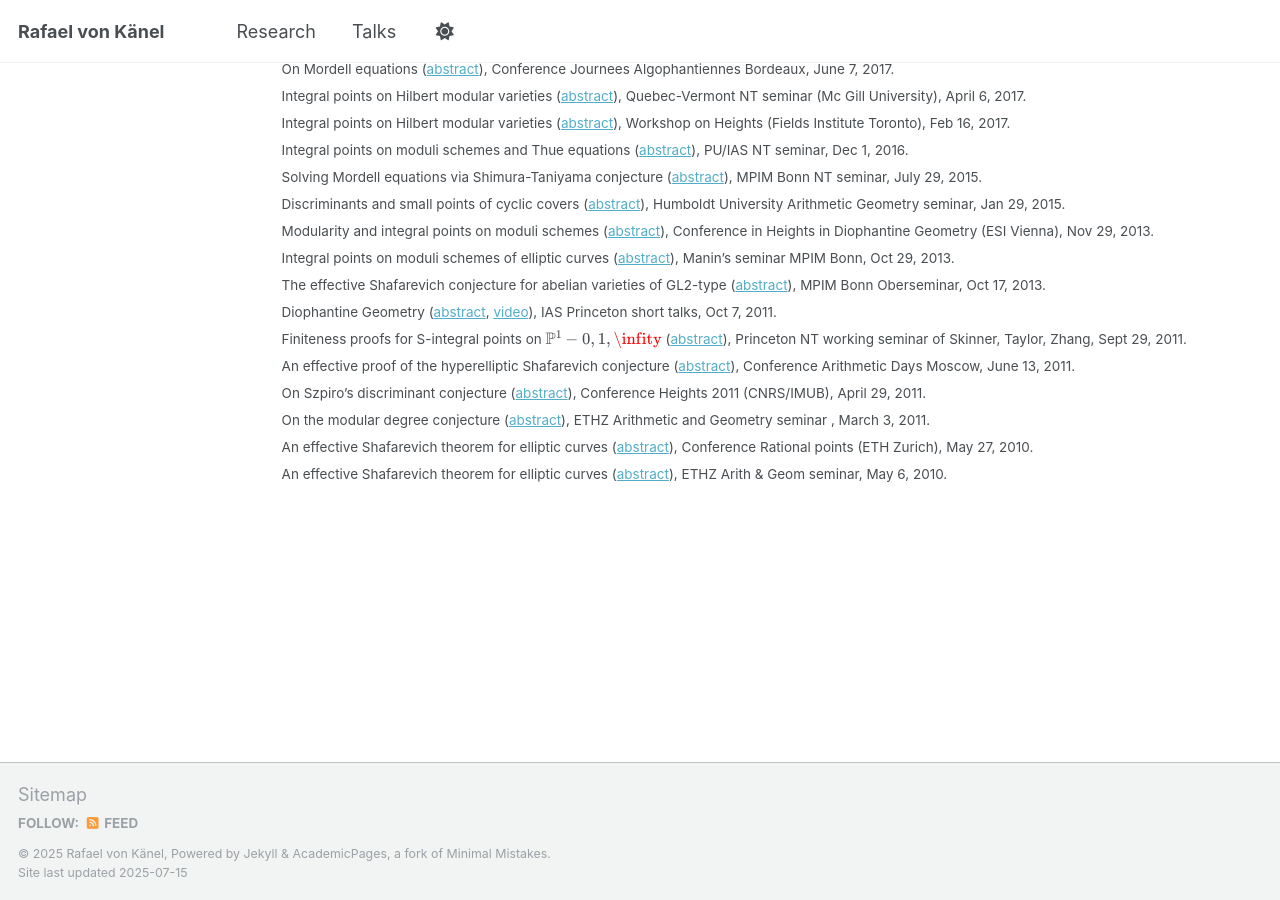
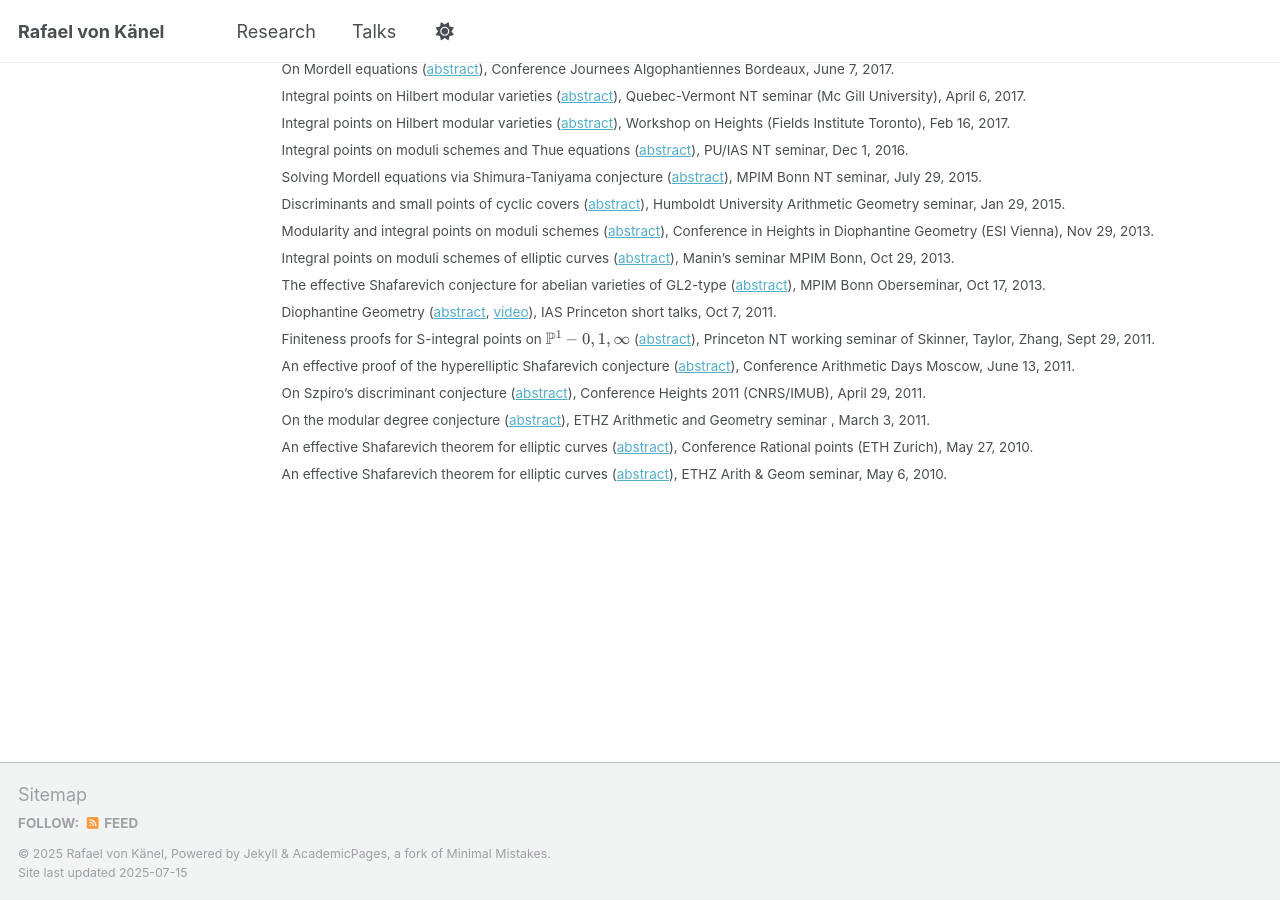
Before and after one commit to rafaelvonkanel/rafaelvonkanel.github.io, a Jekyll site: the page built from _pages/talks.md, in a window 1280 px wide and 900 px high, scrolled down 673 px. Built offline with Jekyll 4.4.1, drawn with Linux system fonts in a browser that asks for light colours; a script that is not in the unit is left out.

Commit message:
Update talks.md

```diff
--- a/_pages/talks.md
+++ b/_pages/talks.md
@@ -37,7 +37,7 @@ Modularity and integral points on moduli schemes ([abstract](../_talks/2013-11-2
 Integral points on moduli schemes of elliptic curves ([abstract](../_talks/2013-10-29-talk.md)), Manin's seminar MPIM Bonn, Oct 29, 2013.
 The effective Shafarevich conjecture for abelian varieties of GL2-type ([abstract](../_talks/2013-10-17-talk.md)), MPIM Bonn Oberseminar, Oct 17, 2013.
 Diophantine Geometry ([abstract](../_talks/2011-10-07-talk.md), [video](https://www.ias.edu/video/short/vonkenel)), IAS Princeton short talks, Oct 7, 2011.
-Finiteness proofs for S-integral points on \\(\mathbb{P}^1−\{0, 1, \infity\}\\) ([abstract](../_talks/2011-09-29-talk.md)), Princeton NT working seminar of Skinner, Taylor, Zhang, Sept 29, 2011.
+Finiteness proofs for S-integral points on \\(\mathbb{P}^1−\{0, 1, \infty\}\\) ([abstract](../_talks/2011-09-29-talk.md)), Princeton NT working seminar of Skinner, Taylor, Zhang, Sept 29, 2011.
 An effective proof of the hyperelliptic Shafarevich conjecture ([abstract](../_talks/2011-06-13-talk.md)), Conference Arithmetic Days Moscow, June 13, 2011.
 On Szpiro's discriminant conjecture ([abstract](../_talks/2011-04-29-talk.md)), Conference Heights 2011 (CNRS/IMUB), April 29, 2011.
 On the modular degree conjecture ([abstract](../_talks/2011-03-03-talk.md)), ETHZ Arithmetic and Geometry seminar , March 3, 2011.
```
